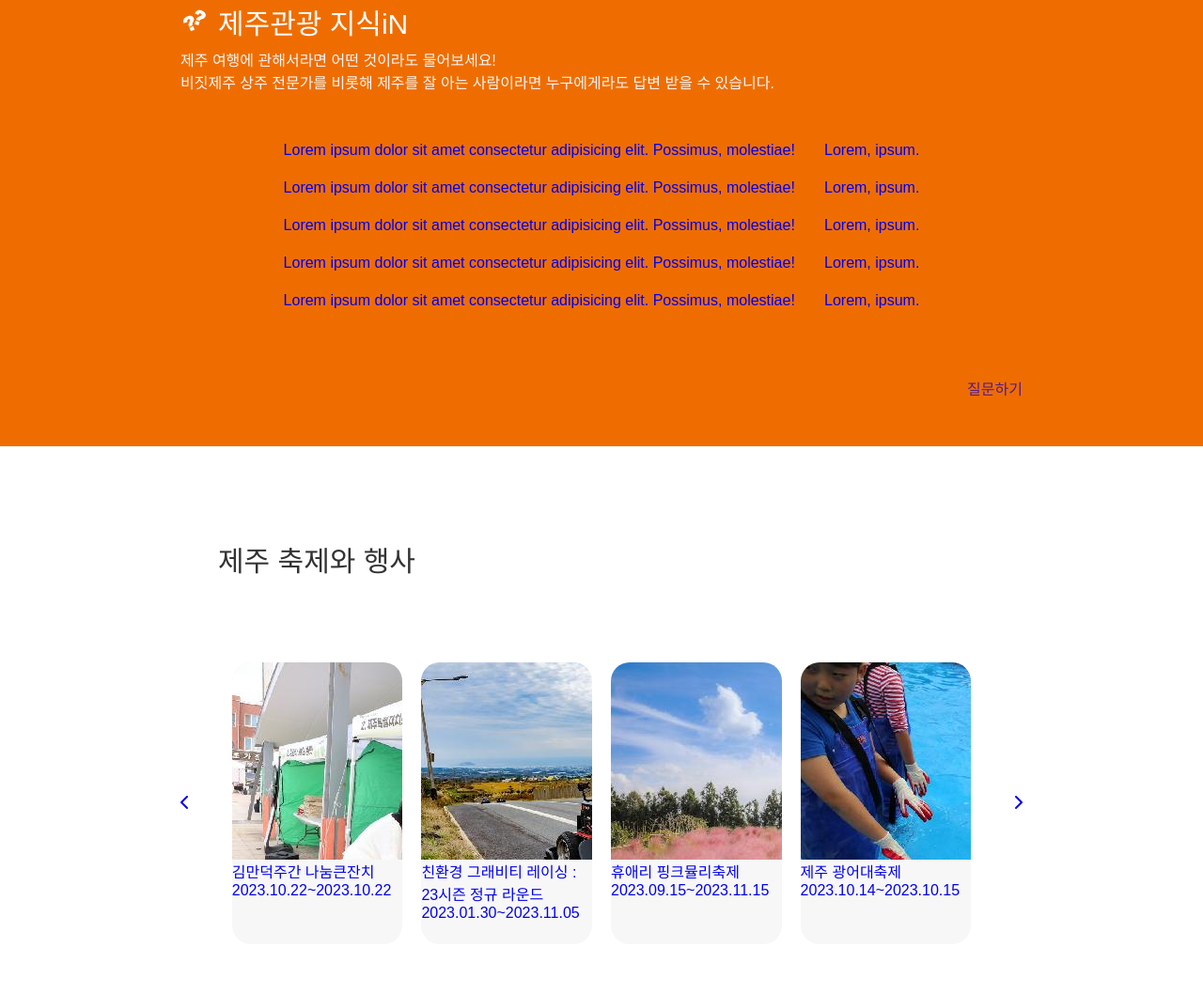
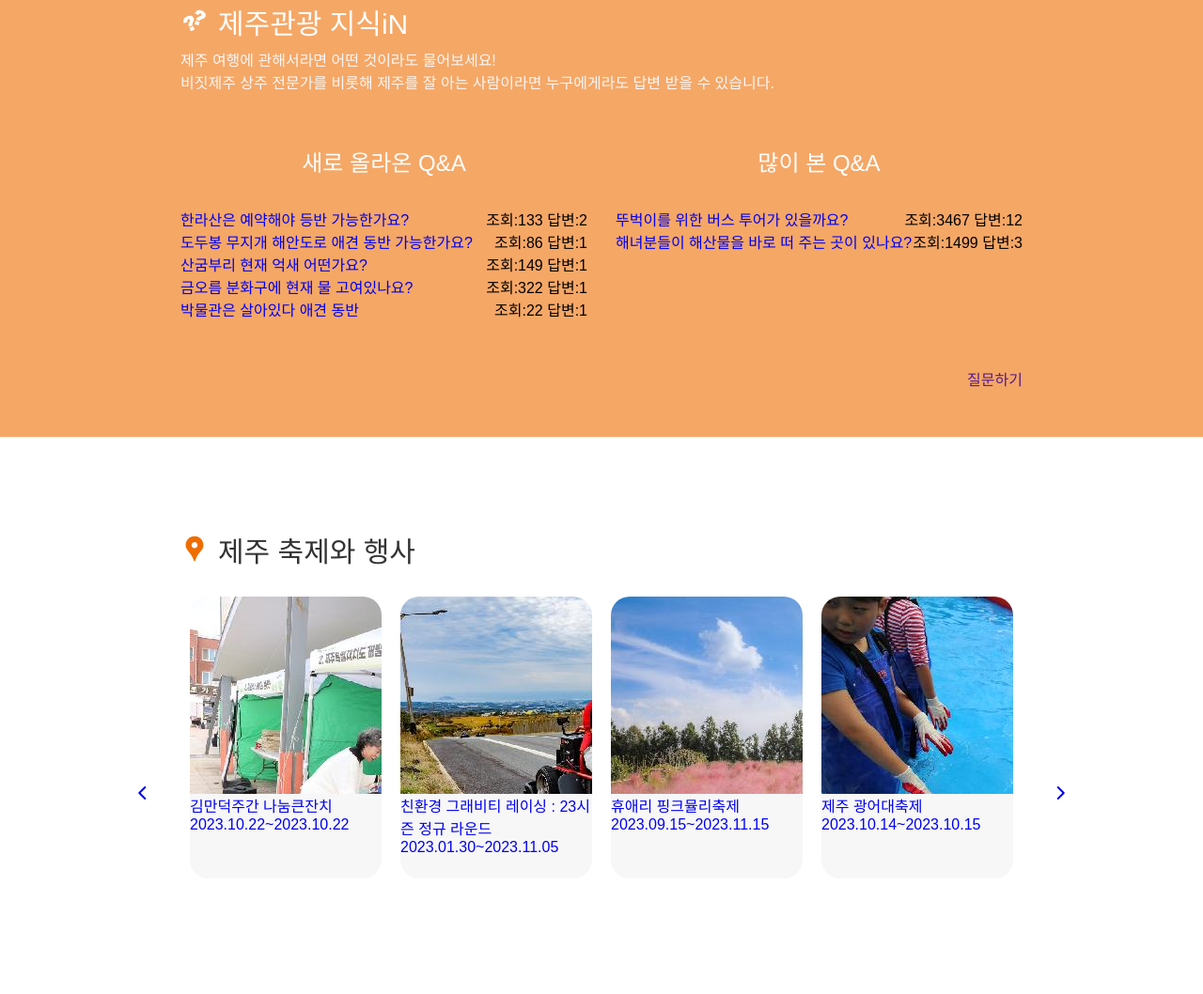
Before and after one commit to hyehyeon0215/visitJEJU, a plain HTML site: page index.html in a window 1280 px wide. Shown: the part 1737-2795 px from the top of the page at 94% size. Drawn offline with Linux system fonts and the light colour scheme; no server answers; a web font is replaced by a local one.

Commit message:
메인페이지 Q&A 영역 레이아웃 조정/이벤트 영역 구조 잡기

```diff
--- a/index.html
+++ b/index.html
@@ -185,38 +185,58 @@
                 비짓제주 상주 전문가를 비롯해 제주를 잘 아는 사람이라면 누구에게라도 답변 받을 수 있습니다.</h3>
             </div>
             <div class="QnA-list">
+                <div class="new-QnA">
+                    <h2>새로 올라온 Q&A</h2>
                     <ul>
                         <li>
                             <a href="#">
-                            <p>Lorem ipsum dolor sit amet consectetur adipisicing elit. Possimus, molestiae!</p>
-                            <span>Lorem, ipsum.</span>
+                                <p>한라산은 예약해야 등반 가능한가요?</p>
                             </a>
+                            <span>조회:133 답변:2</span>
                         </li>
                         <li>
                             <a href="#">
-                            <p>Lorem ipsum dolor sit amet consectetur adipisicing elit. Possimus, molestiae!</p>
-                            <span>Lorem, ipsum.</span>
+                                <p>도두봉 무지개 해안도로 애견 동반 가능한가요?</p>
                             </a>
+                            <span>조회:86 답변:1</span>
                         </li>
                         <li>
                             <a href="#">
-                            <p>Lorem ipsum dolor sit amet consectetur adipisicing elit. Possimus, molestiae!</p>
-                            <span>Lorem, ipsum.</span>
+                                <p>산굼부리 현재 억새 어떤가요?</p>
                             </a>
+                            <span>조회:149 답변:1</span>
                         </li>
                         <li>
                             <a href="#">
-                            <p>Lorem ipsum dolor sit amet consectetur adipisicing elit. Possimus, molestiae!</p>
-                            <span>Lorem, ipsum.</span>
+                                <p>금오름 분화구에 현재 물 고여있나요?</p>
                             </a>
+                            <span>조회:322 답변:1</span>
                         </li>
                         <li>
                             <a href="#">
-                            <p>Lorem ipsum dolor sit amet consectetur adipisicing elit. Possimus, molestiae!</p>
-                            <span>Lorem, ipsum.</span>
+                                <p>박물관은 살아있다 애견 동반</p>
                             </a>
+                            <span>조회:22 답변:1</span>
                         </li>
                     </ul>
+                </div>
+                <div class="best-QnA">
+                    <h2>많이 본 Q&A</h2>
+                    <ul>
+                        <li>
+                            <a href="#">
+                                <p>뚜벅이를 위한 버스 투어가 있을까요?</p>
+                            </a>
+                            <span>조회:3467 답변:12</span>
+                        </li>
+                        <li>
+                            <a href="#">
+                                <p>해녀분들이 해산물을 바로 떠 주는 곳이 있나요?</p>
+                            </a>
+                            <span>조회:1499 답변:3</span>
+                        </li>
+                    </ul>
+                </div>
             </div>
             <a href="">질문하기</a>
         </div>
--- a/scss/main/_QnA.scss
+++ b/scss/main/_QnA.scss
@@ -2,7 +2,7 @@
     width: 100%;
     margin-bottom: 100px;
     padding: 50px 0;
-    background-color: $mainColor;
+    background-color: rgba($color: $mainColor, $alpha: .6);
 
     .QnA-inner {
         width: 70%;
@@ -40,23 +40,38 @@
         }
 
         .QnA-list {
-            width: 80%;
+            width: 100%;
             margin: 0 auto;
             padding: 50px 0;
+            display: flex;
+            gap: 30px;
 
-            ul {
-                >li {
+            >div {
+                flex: 1;
+
+                >h2 {
                     width: 100%;
-                    padding: 0 20px;
+                    height: 40px;
+                    font-size: 24px;
+                    font-weight: normal;
+                    margin-bottom: 30px;
+                    overflow: hidden;
+                    display: flex;
+                    align-items: center;
+                    justify-content: center;
+                    color: #fff;
+                }
 
-                    >a {
-                        width: 100%;
-                        height: 40px;
+                >ul {
+                    width: 100%;
+
+                    >li {
                         display: flex;
                         justify-content: space-between;
                     }
                 }
             }
+
         }
         >a {
             display: block;
--- a/scss/main/_event.scss
+++ b/scss/main/_event.scss
@@ -9,13 +9,12 @@
 
         .event-txt {
             width: 100%;
-            height: 80px;
 
             >h2 {
                 height: 40px;
                 font-size: 30px;
                 font-weight: normal;
-                margin-bottom: 10px;
+                margin-bottom: 30px;
                 overflow: hidden;
                 display: flex;
                 align-items: center;
@@ -28,14 +27,14 @@
                     height: 30px;
                     margin-bottom: 3px;
                     margin-right: 10px;
-                    background: url(../img/icon/qna.svg) no-repeat center/cover;
+                    background: url('../img/icon/map.svg') no-repeat center/cover;
                 }
             }
         }
 
         .event-slide {
-            width: 90%;
-            height: 400px;
+            width: 100%;
+            height: 300px;
             display: flex;
             overflow: hidden;
             margin: 0 auto;
@@ -43,7 +42,7 @@
             >li {
                 width: 25%;
                 height: 100%;
-                padding: 50px 10px;
+                padding: 0px 10px;
 
                 a {
                     display: block;
@@ -68,12 +67,14 @@
 
         .event-btns {
             position: absolute;
-            width: 100%;
+            width: 110%;
             height: 400px;
             display: flex;
             justify-content: space-between;
             align-items: center;
             top: 80px;
+            left: 50%;
+            transform: translateX(-50%);
         }
     }
 }
--- a/scss/main/_sns.scss
+++ b/scss/main/_sns.scss
@@ -49,7 +49,7 @@
 
                 >h2 {
                     &::before {
-                        background: url(../../img/logo/yotube.svg) no-repeat center/cover;
+                        background: url(../img/logo/yotube.svg) no-repeat center/cover;
                     }
                 }
 
@@ -92,7 +92,7 @@
                 width: 30%;
                 >h2 {
                     &::before {
-                        background: url(../../img/logo/insta.svg) no-repeat center/cover;
+                        background: url(../img/logo/insta.svg) no-repeat center/cover;
                     }
                 }
 
```
Also changed, not shown: css/style.css, 1 other file. Lines whose indentation alone changed are shown as unchanged.
